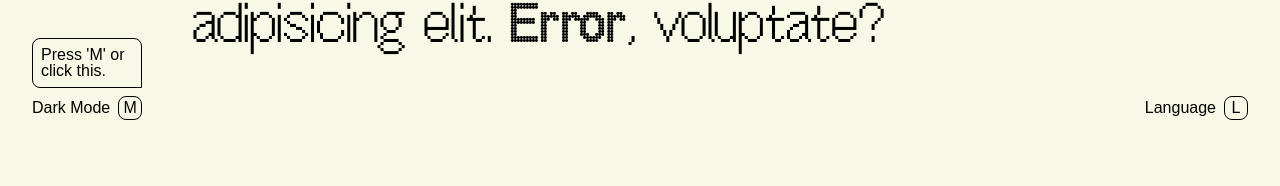
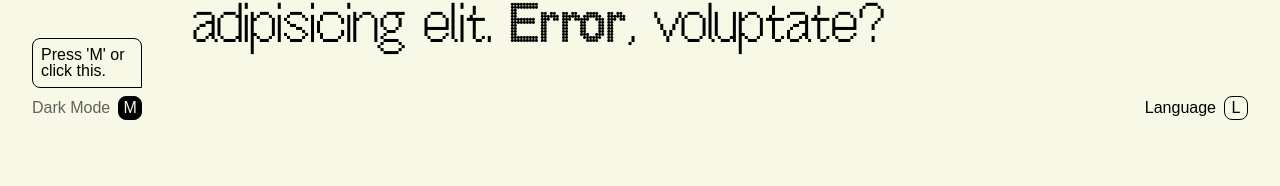
Before and after one commit to PavelOlysar/WebsitePortfolio, a Vue app: page / in a window 1280 px wide. In both pictures the pointer is over the element 87 px from the left and 780 px from the top of the page. Shown: the part 672-858 px from the top of the page. Built offline with nearby package versions, Linux system fonts and the light colour scheme.

Commit message:
fixed transition

```diff
--- a/src/components/header/ModeToggle.vue
+++ b/src/components/header/ModeToggle.vue
@@ -37,7 +37,21 @@ section {
 
         cursor: pointer;
 
+        &:hover {
+            > :nth-child(2) {
+                opacity: 0.6;
+            }
+
+            > :last-child {
+                color: $background-color;
+                background-color: $text-color;
+
+            }
+        }
+
         div {
+            transition: all 0.3s ease-in-out;
+
             &:last-child {
                 width: 1.5rem;
                 height: 1.5rem;
@@ -66,7 +80,7 @@ section {
             border-radius: 0.5rem;
             border-bottom-right-radius: 0;
 
-            transition: opacity 0.3s ease-in-out;
+            transition: all 0.3s ease-in-out;
         }
 
         &:hover .description {
--- a/src/components/header/NavBar.vue
+++ b/src/components/header/NavBar.vue
@@ -82,7 +82,6 @@ nav {
                 &:hover {
                     color: $background-color;
                     background-color: $text-color;
-                    border: 1px solid $background-color;
                 }
             }
         }
```
